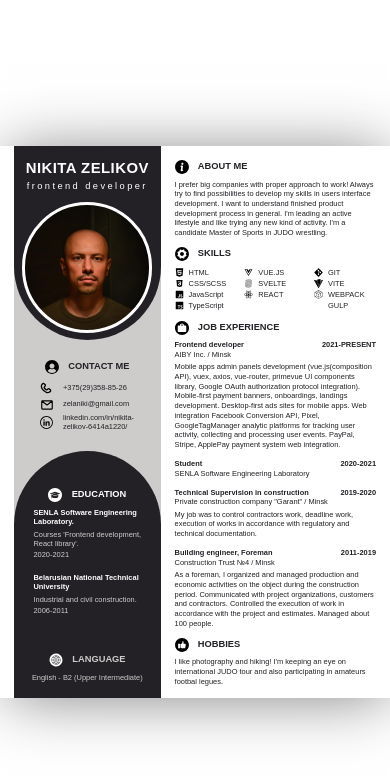
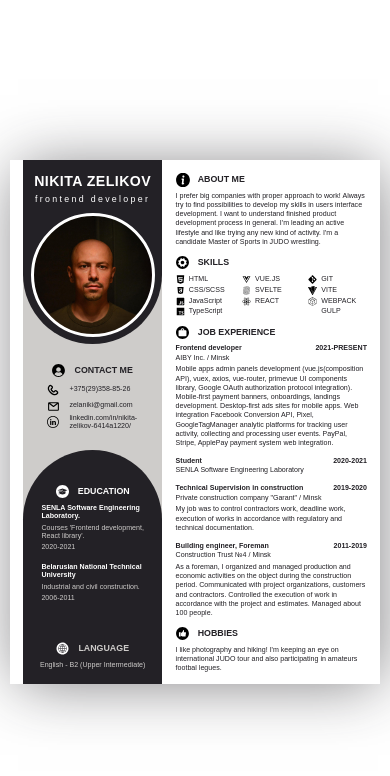
Before and after one commit to MikitaZelikov/my_cv, a website built with webpack: page index.html in a window 390 px wide. Built offline with nearby package versions, Linux system fonts and the light colour scheme; files whose address does not match are found by name.

Commit message:
add adaptive styles

```diff
--- a/styles/style.scss
+++ b/styles/style.scss
@@ -1,6 +1,7 @@
 @import "./reset.scss";
 
 html {
+    position: relative;
     display: flex;
     justify-content: center;
     align-items: center;
@@ -300,13 +301,20 @@ article + article {
     background-image: url(../assets/icons/hobbies.svg);
 }
 
-@media only screen and (max-width: 430px) {
+@media only screen and (max-width: 440px) {
     html {
-        font-size: 2.388vw;
+        font-size: 2.27vw;
     }
 
     body {
-        width: 100vw;
-        height: calc(1.4143 * 100vw);
+        width: 95vw;
+        height: calc(1.4143 * 95vw);
     }
 }
+
+@media only screen and (max-height: 440px) and (orientation: landscape) {
+    html {
+        height: 90vw;
+        overflow: auto;
+    }
+}
```
Also changed, not shown: index.js (line endings or trailing spaces).
